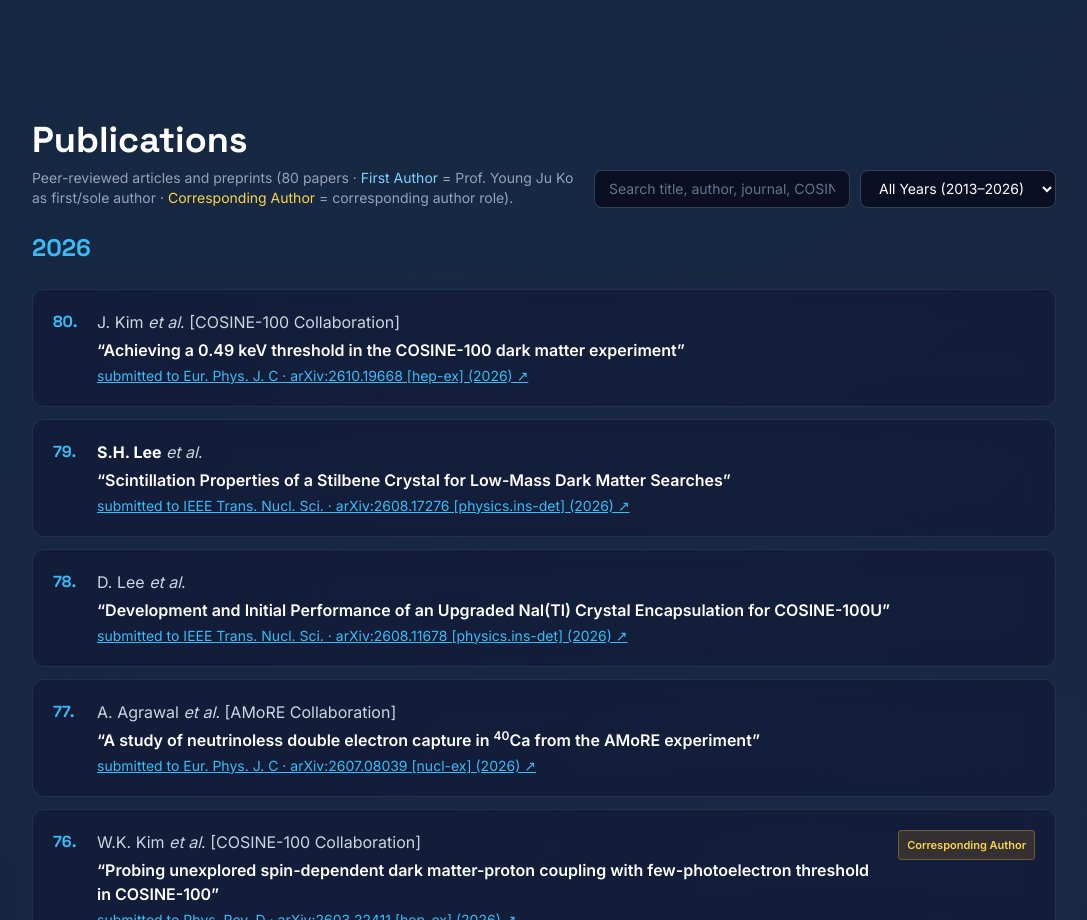
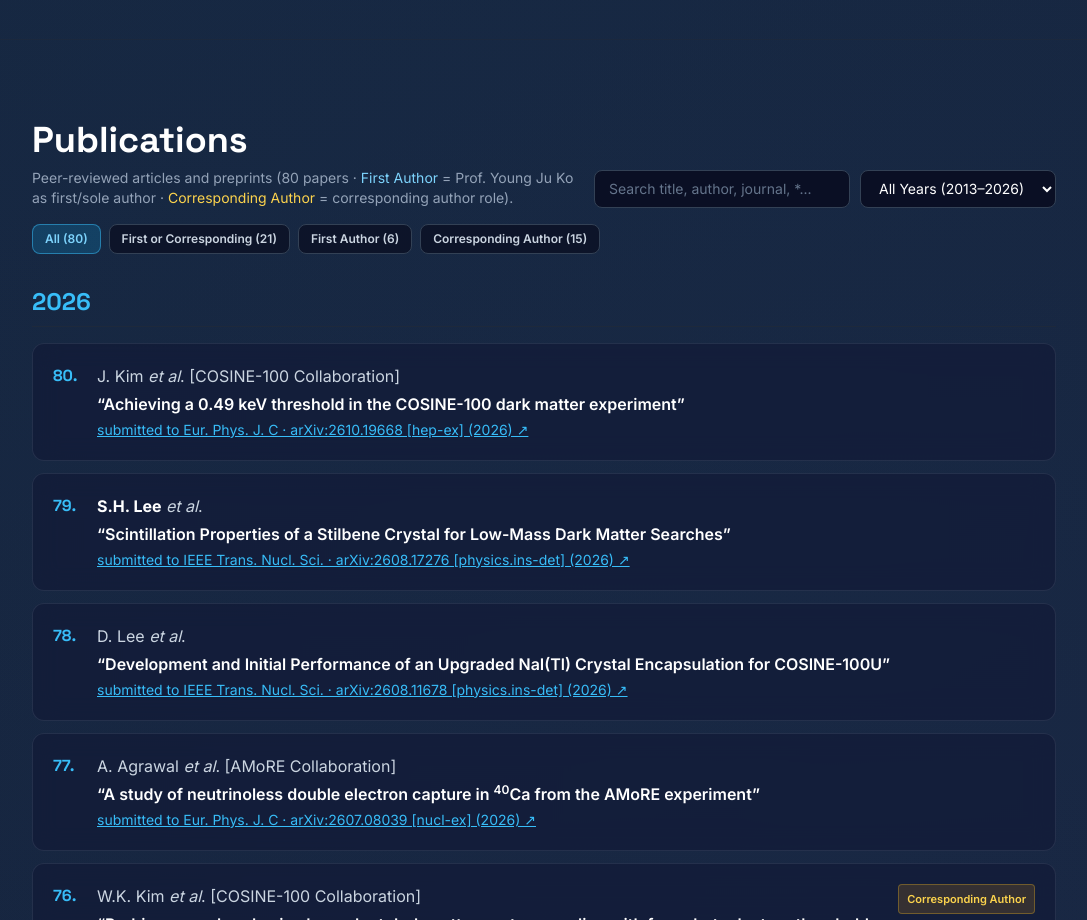
Before and after one commit to RIP-LAB-JEJUNU/rip-lab-jejunu.github.io, a plain HTML site: page index.html in a window 1280 px wide. Shown: the part 4620-5540 px from the top of the page, without its empty margins (96-1183 px from the left). Drawn offline with nearby package versions, Linux system fonts and the light colour scheme.

Commit message:
Update index.html

```diff
--- a/index.html
+++ b/index.html
@@ -556,7 +556,8 @@
     <!-- Publications Section -->
     <section id="publications" class="py-20 px-4 sm:px-6 lg:px-8 border-b border-slate-800/60">
       <div class="max-w-5xl mx-auto">
-        <div class="flex flex-col md:flex-row md:items-end justify-between gap-4 mb-6">
+<div class="flex flex-col gap-4 mb-8">
+          <div class="flex flex-col md:flex-row md:items-end justify-between gap-4">
             <div>
               <h2 class="font-display text-3xl sm:text-4xl font-bold text-white">Publications</h2>
               <p class="mt-2 text-slate-400 text-sm">
@@ -564,13 +565,13 @@
               </p>
             </div>
 
-          <!-- Search & Filter Controls -->
+            <!-- Search & Year Filter Controls -->
             <div class="flex flex-col sm:flex-row gap-2.5">
               <label for="pub-search" class="sr-only">Search publications</label>
               <input
                 type="text"
                 id="pub-search"
-              placeholder="Search title, author, journal, COSINE..."
+                placeholder="Search title, author, journal, *..."
                 class="px-3.5 py-2 rounded-lg bg-navy-900 border border-slate-700 text-sm text-white placeholder-slate-500 focus:outline-none focus:border-sky-400 w-full sm:w-64"
               />
               <label for="pub-year-filter" class="sr-only">Filter publications by year</label>
@@ -596,6 +597,22 @@
             </div>
           </div>
 
+          <!-- Role Filter Buttons -->
+          <div class="flex flex-wrap items-center gap-2" role="group" aria-label="Filter publications by author role">
+            <button type="button" data-role-filter="ALL" aria-pressed="true" class="role-filter-btn px-3 py-1.5 rounded-lg text-xs font-semibold border transition bg-sky-500/20 border-sky-400/50 text-sky-300">
+              All (<span id="count-all">80</span>)
+            </button>
+            <button type="button" data-role-filter="LEAD" aria-pressed="false" class="role-filter-btn px-3 py-1.5 rounded-lg text-xs font-semibold border transition bg-navy-900/80 border-slate-700 text-slate-300 hover:border-slate-500">
+              First or Corresponding (<span id="count-lead">0</span>)
+            </button>
+            <button type="button" data-role-filter="FIRST" aria-pressed="false" class="role-filter-btn px-3 py-1.5 rounded-lg text-xs font-semibold border transition bg-navy-900/80 border-slate-700 text-slate-300 hover:border-sky-400/40">
+              First Author (<span id="count-first">0</span>)
+            </button>
+            <button type="button" data-role-filter="CORR" aria-pressed="false" class="role-filter-btn px-3 py-1.5 rounded-lg text-xs font-semibold border transition bg-navy-900/80 border-slate-700 text-slate-300 hover:border-amber-400/40">
+              Corresponding Author (<span id="count-corr">0</span>)
+            </button>
+          </div>
+        </div>
         <div id="publications-container" class="space-y-10" aria-live="polite"></div>
       </div>
     </section>
@@ -930,6 +947,39 @@
     const searchInput = document.getElementById('pub-search');
     const yearSelect = document.getElementById('pub-year-filter');
     const countSpan = document.getElementById('pub-count');
+    const roleButtons = document.querySelectorAll('.role-filter-btn');
+    let selectedRole = 'ALL';
+
+    // Update static role counts on buttons
+    document.getElementById('count-all').textContent = PUBLICATIONS.length;
+    document.getElementById('count-lead').textContent = PUBLICATIONS.filter(p => p.firstAuthor || p.corrAuthor).length;
+    document.getElementById('count-first').textContent = PUBLICATIONS.filter(p => p.firstAuthor).length;
+    document.getElementById('count-corr').textContent = PUBLICATIONS.filter(p => p.corrAuthor).length;
+
+    function updateRoleButtonStyles() {
+      roleButtons.forEach(btn => {
+        const isActive = btn.dataset.roleFilter === selectedRole;
+        btn.setAttribute('aria-pressed', String(isActive));
+        btn.className = 'role-filter-btn px-3 py-1.5 rounded-lg text-xs font-semibold border transition ';
+        if (isActive) {
+          if (selectedRole === 'CORR') {
+            btn.className += 'bg-amber-500/20 border-amber-400/50 text-amber-300';
+          } else {
+            btn.className += 'bg-sky-500/20 border-sky-400/50 text-sky-300';
+          }
+        } else {
+          btn.className += 'bg-navy-900/80 border-slate-700 text-slate-300 hover:border-slate-500';
+        }
+      });
+    }
+
+    roleButtons.forEach(btn => {
+      btn.addEventListener('click', () => {
+        selectedRole = btn.dataset.roleFilter;
+        updateRoleButtonStyles();
+        renderPublications();
+      });
+    });
 
     function renderRoleBadges(pub) {
       const badges = [];
@@ -946,15 +996,26 @@
     function renderPublications() {
       const query = searchInput.value.trim().toLowerCase();
       const selectedYear = yearSelect.value;
-      const isFiltered = Boolean(query) || selectedYear !== 'ALL';
+      const isFiltered = Boolean(query) || selectedYear !== 'ALL' || selectedRole !== 'ALL';
 
       const filtered = PUBLICATIONS.filter(pub => {
         const matchesYear = selectedYear === 'ALL' || pub.year === selectedYear;
-        const plainText = (pub.authors + ' ' + pub.title + ' ' + pub.venue + ' ' + pub.year)
+        const matchesRole =
+          selectedRole === 'ALL' ||
+          (selectedRole === 'LEAD' && (pub.firstAuthor || pub.corrAuthor)) ||
+          (selectedRole === 'FIRST' && pub.firstAuthor) ||
+          (selectedRole === 'CORR' && pub.corrAuthor);
+
+        const roleKeywords = [
+          pub.firstAuthor ? 'first author' : '',
+          pub.corrAuthor ? 'corresponding author *' : ''
+        ].join(' ');
+
+        const plainText = (pub.authors + ' ' + pub.title + ' ' + pub.venue + ' ' + pub.year + ' ' + roleKeywords)
           .replace(/<[^>]*>/g, '')
           .toLowerCase();
         const matchesQuery = !query || plainText.includes(query);
-        return matchesYear && matchesQuery;
+        return matchesYear && matchesRole && matchesQuery;
       });
 
       countSpan.textContent = filtered.length;
```
Lines whose indentation alone changed are shown as unchanged.
